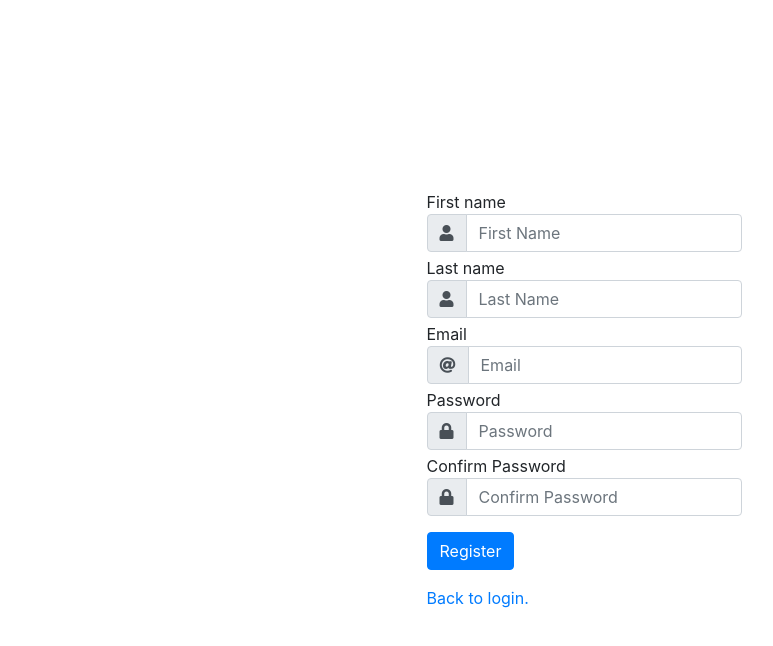
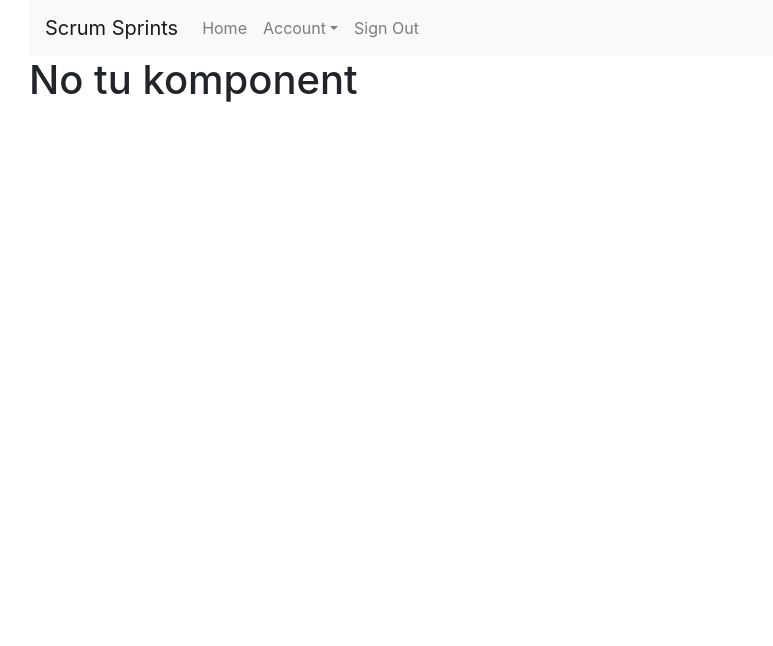
Before and after one commit to HiImMishu/ScrumSprintsReact, a React (Create React App) app: page / in a window 1280 px wide. Shown: the top 646 px of the page, without its empty margins (56-829 px from the left). Built offline with nearby package versions, Linux system fonts and the light colour scheme; sample sign-in values are in the browser's storage.

Commit message:
Added Navbar

```diff
--- a/src/App.js
+++ b/src/App.js
@@ -3,6 +3,7 @@ import { BrowserRouter as Router, Route } from 'react-router-dom';
 import './App.css';
 import LoginContainer from './components/LoginContainer'
 import RegisterContainer from './components/RegisterContainer'
+import HomePageContainer from './components/HomePageContainer'
 import { AuthContext } from './context/auth';
 import PrivateRoute from './PrivateRoute';
 
@@ -18,10 +19,11 @@ function App() {
   return (
     <AuthContext.Provider value={{authToken, setAuthToken: setToken}}>
       <Router>
-        <div className="container">
+        <div className="container-lg">
           <Route path="/login" component={LoginContainer}/>
           <Route path="/register" component={RegisterContainer}/>
-          <PrivateRoute path="/" component={RegisterContainer}/>
+          <PrivateRoute path="/" component={HomePageContainer}/>
+          <PrivateRoute path="/test" component={RegisterContainer}/>
         </div>
       </Router>
     </AuthContext.Provider>
--- /dev/null
+++ b/src/components/HomePageComponent.js
@@ -0,0 +1,13 @@
+import React from 'react'
+import NavigationComponent from './NavigationComponent'
+
+const HomePageComponent = (props) => {
+    return (
+        <div>
+            <NavigationComponent />
+            <h1>No tu komponent</h1>
+        </div>
+    )
+}
+
+export default HomePageComponent
--- /dev/null
+++ b/src/components/HomePageContainer.js
@@ -0,0 +1,11 @@
+import HomePageComponent from './HomePageComponent'
+
+const HomePageContainer = () => {
+
+
+    return (
+        <HomePageComponent />
+    )
+}
+
+export default HomePageContainer
--- /dev/null
+++ b/src/components/NavigationComponent.js
@@ -0,0 +1,28 @@
+import React from 'react'
+import Navbar from 'react-bootstrap/Navbar'
+import Nav from 'react-bootstrap/Nav'
+import NavDropdown from 'react-bootstrap/NavDropdown'
+import { Link } from 'react-router-dom'
+
+const NavigationComponent = () => {
+    return (
+        <Navbar bg="light" expand="lg">
+            <Navbar.Brand as={Link} to="/">Scrum Sprints</Navbar.Brand>
+            <Navbar.Toggle aria-controls="basic-navbar-nav"/>
+            <Navbar.Collapse id="basic-navbar-nav" className="justify-content-end">
+                <Nav className="mr-auto">
+                    <Nav.Link as={Link} to="/">Home</Nav.Link>
+                    <NavDropdown title="Account" id="account-dropdown">
+                        <NavDropdown.Item as={Link} to="/test">Edit Account</NavDropdown.Item>
+                        <NavDropdown.Item as={Link} to="/">Sign Out</NavDropdown.Item>
+                        <NavDropdown.Divider />
+                        <NavDropdown.Item as={Link} to="/">Archive Account</NavDropdown.Item>
+                    </NavDropdown>
+                    <Nav.Link href="">Sign Out</Nav.Link>
+                </Nav>
+            </Navbar.Collapse>
+        </Navbar>
+    )
+}
+
+export default NavigationComponent
```
Also changed, not shown: 1 other file (tests, documents, lock files or other folders).
